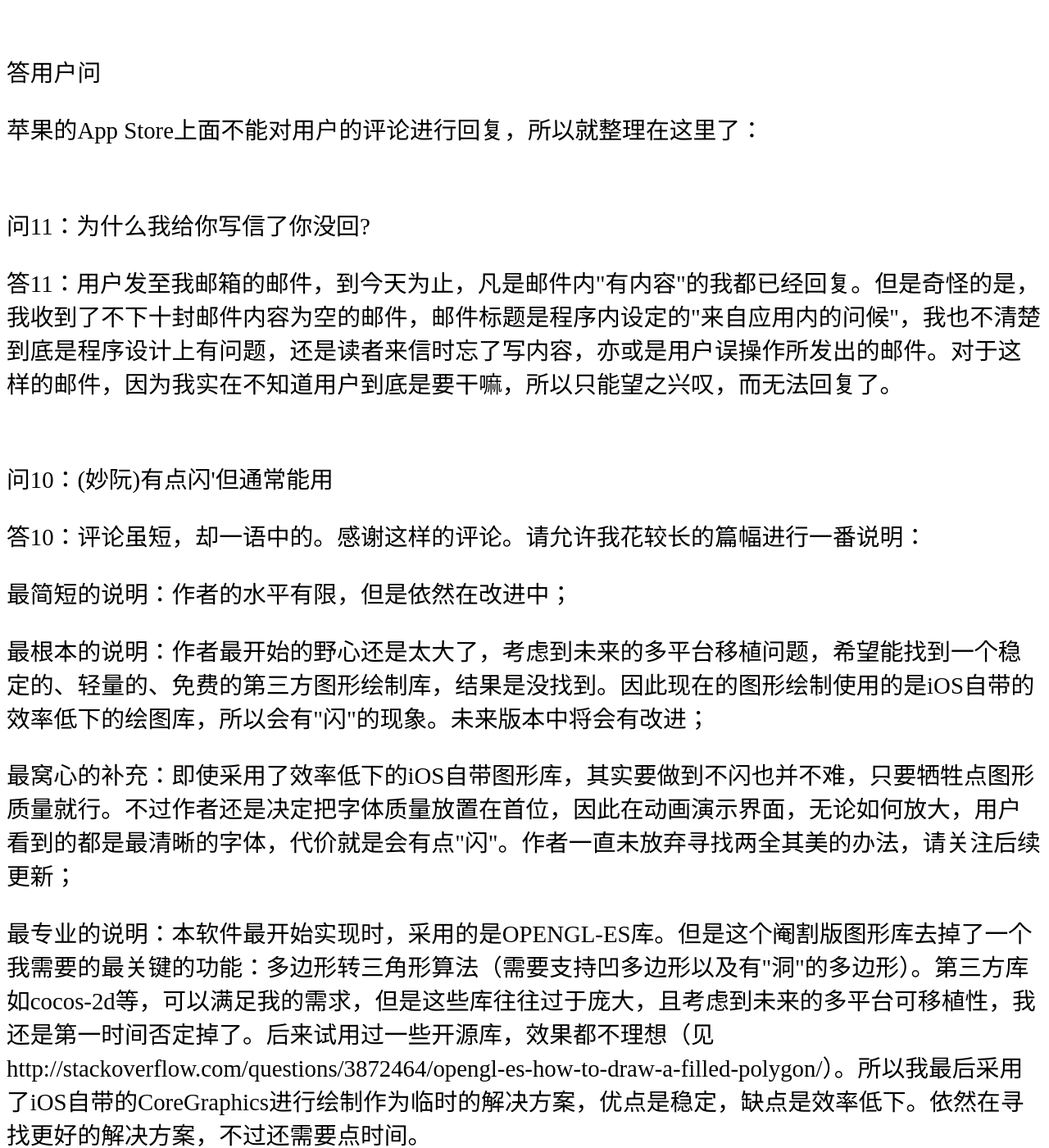
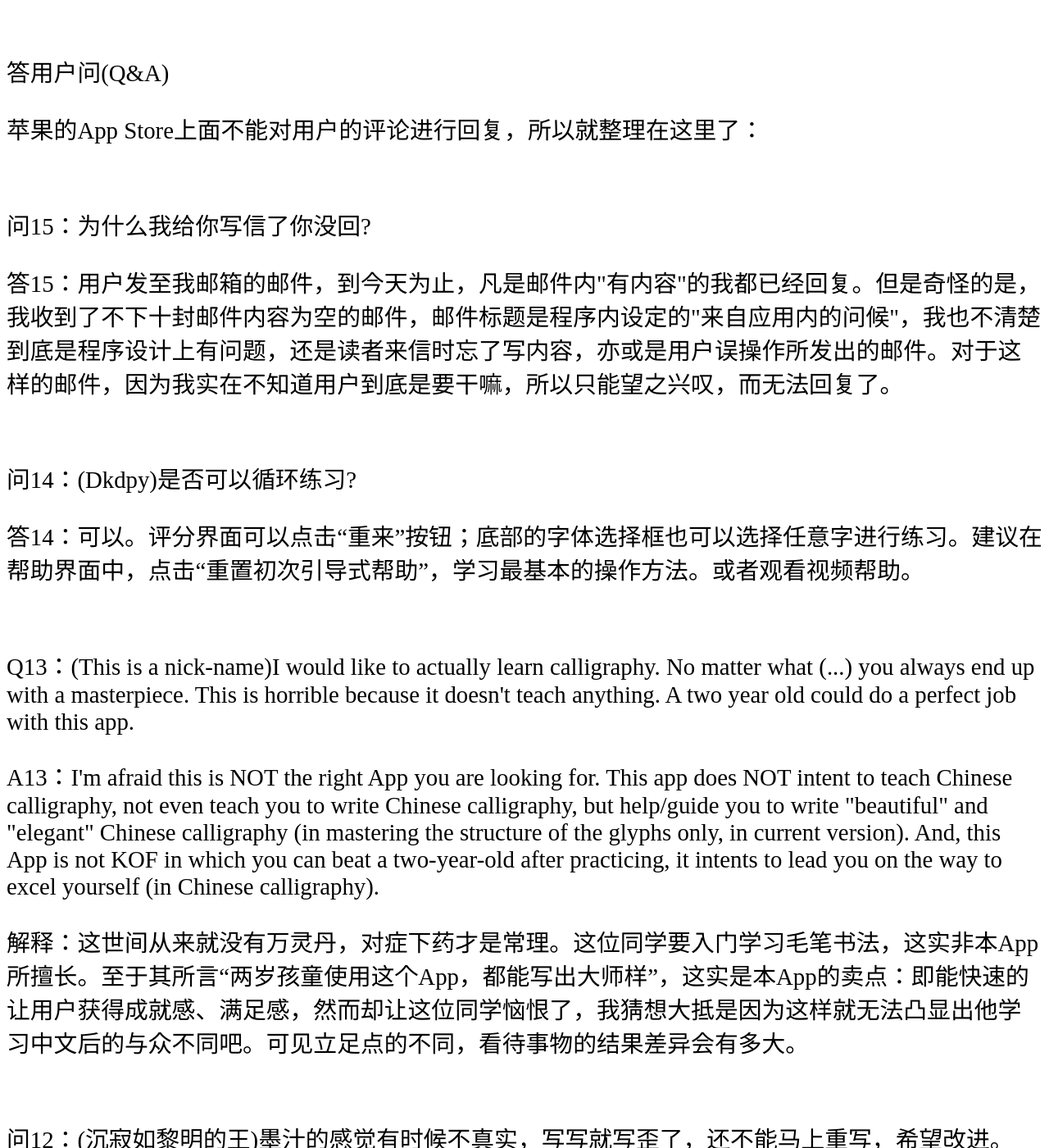
Before and after one commit to shengzhe/livecalligraphy, a Jekyll site: the page built from _posts/2012-08-31-LiveCalligraphyHelp.html, in a window 1280 px wide and 1400 px high, scrolled down 6731 px. Shown: the whole window at 82% size. Built offline with Jekyll 4.4.1, drawn with Linux system fonts in a browser that asks for light colours; Markdown is read by kramdown in place of the engine named in the settings; some of the changed text lies outside the part shown.

Commit message:
Update _posts/2012-08-31-LiveCalligraphyHelp.html

```diff
--- a/_posts/2012-08-31-LiveCalligraphyHelp.html
+++ b/_posts/2012-08-31-LiveCalligraphyHelp.html
@@ -79,11 +79,26 @@ title: 活字帖在线帮助(Help of Live Calligraphy)
 <p>v1.2 (2012-11-27)，重点改善用户界面：支持iPhone5；提升动画演示功能为常规功能而不仅是开机画面；加入视频帮助；练字（描红）功能界面可选不同的毛笔演示工具（笔）、墨色（墨）、背景（纸）和练字格；加入统计信息的显示；加入各文字的简繁英释义；升级黑笔工具的功能并加入撤销工具</p>
 <br/>
 <br/>
-<p>答用户问</p>
+<p>答用户问(Q&A)</p>
 <p>苹果的App Store上面不能对用户的评论进行回复，所以就整理在这里了：</p>
 <br/>
-<p>问11：为什么我给你写信了你没回?</p>
-<p>答11：用户发至我邮箱的邮件，到今天为止，凡是邮件内"有内容"的我都已经回复。但是奇怪的是，我收到了不下十封邮件内容为空的邮件，邮件标题是程序内设定的"来自应用内的问候"，我也不清楚到底是程序设计上有问题，还是读者来信时忘了写内容，亦或是用户误操作所发出的邮件。对于这样的邮件，因为我实在不知道用户到底是要干嘛，所以只能望之兴叹，而无法回复了。</p>
+<p>问15：为什么我给你写信了你没回?</p>
+<p>答15：用户发至我邮箱的邮件，到今天为止，凡是邮件内"有内容"的我都已经回复。但是奇怪的是，我收到了不下十封邮件内容为空的邮件，邮件标题是程序内设定的"来自应用内的问候"，我也不清楚到底是程序设计上有问题，还是读者来信时忘了写内容，亦或是用户误操作所发出的邮件。对于这样的邮件，因为我实在不知道用户到底是要干嘛，所以只能望之兴叹，而无法回复了。</p>
+<br/>
+<p>问14：(Dkdpy)是否可以循环练习?</p>
+<p>答14：可以。评分界面可以点击“重来”按钮；底部的字体选择框也可以选择任意字进行练习。建议在帮助界面中，点击“重置初次引导式帮助”，学习最基本的操作方法。或者观看视频帮助。</p>
+<br/>
+<p>Q13：(This is a nick-name)I would like to actually learn calligraphy. No matter what (...) you always end up with a masterpiece. This is horrible because it doesn't teach anything. A two year old could do a perfect job with this app.</p>
+<p>A13：I'm afraid this is NOT the right App you are looking for. This app does NOT intent to teach Chinese calligraphy, not even teach you to write Chinese calligraphy, but help/guide you to write "beautiful" and "elegant" Chinese calligraphy (in mastering the structure of the glyphs only, in current version). And, this App is not KOF in which you can beat a two-year-old after practicing, it intents to lead you on the way to excel yourself (in Chinese calligraphy).</p>
+<p>解释：这世间从来就没有万灵丹，对症下药才是常理。这位同学要入门学习毛笔书法，这实非本App所擅长。至于其所言“两岁孩童使用这个App，都能写出大师样”，这实是本App的卖点：即能快速的让用户获得成就感、满足感，然而却让这位同学恼恨了，我猜想大抵是因为这样就无法凸显出他学习中文后的与众不同吧。可见立足点的不同，看待事物的结果差异会有多大。</p>
+<br/>
+<p>问12：(沉寂如黎明的王)墨汁的感觉有时候不真实，写写就写歪了，还不能马上重写，希望改进。</p>
+<p>答12：墨汁的感觉不真实的问题，在近几个版本中没有改进计划，请谅解。远期计划中是有关于笔画特效处理的内容，不过还没有具体的安排；</p>
+<p>另外，请恕我实在没想明白什么叫做“写写就写歪了”。如果你本就写歪了，难道还指望能有很高的评分？</p>
+<p>最后，关于不能立刻重写的问题，这是设计思路使然。就像实际的练字，当前字没练好就会换个格子重新练，甚至把纸揉作一团扔进垃圾堆重来。那种可以单步撤销的方式，实在不适于练字。值得提醒的是，在设置中可以开启撤销功能，可以方便的重置整个练字格（没有且不会提供单步撤销功能）。</p>
+<br/>
+<p>问11：(笨笨熊熊)主要就是规范笔顺;(西晒人家)对于改变不好的行笔顺序有帮助；(哈！！！)可調整筆順</p>
+<p>答11：愚见：相比楷书的规范化，行书更突出率性和灵动，因此一般不会说某个字有固定的行笔顺序，甚至书法家会对相同的字进行不同的处理，使得整个作品更加生动且富于变化。演示行笔顺序，只是揣摩大师的写法，从中获得借鉴。如果因此而固化了思路，反而不美。</p>
 <br/>
 <p>问10：(妙阮)有点闪'但通常能用</p>
 <p>答10：评论虽短，却一语中的。感谢这样的评论。请允许我花较长的篇幅进行一番说明：</p>
```
